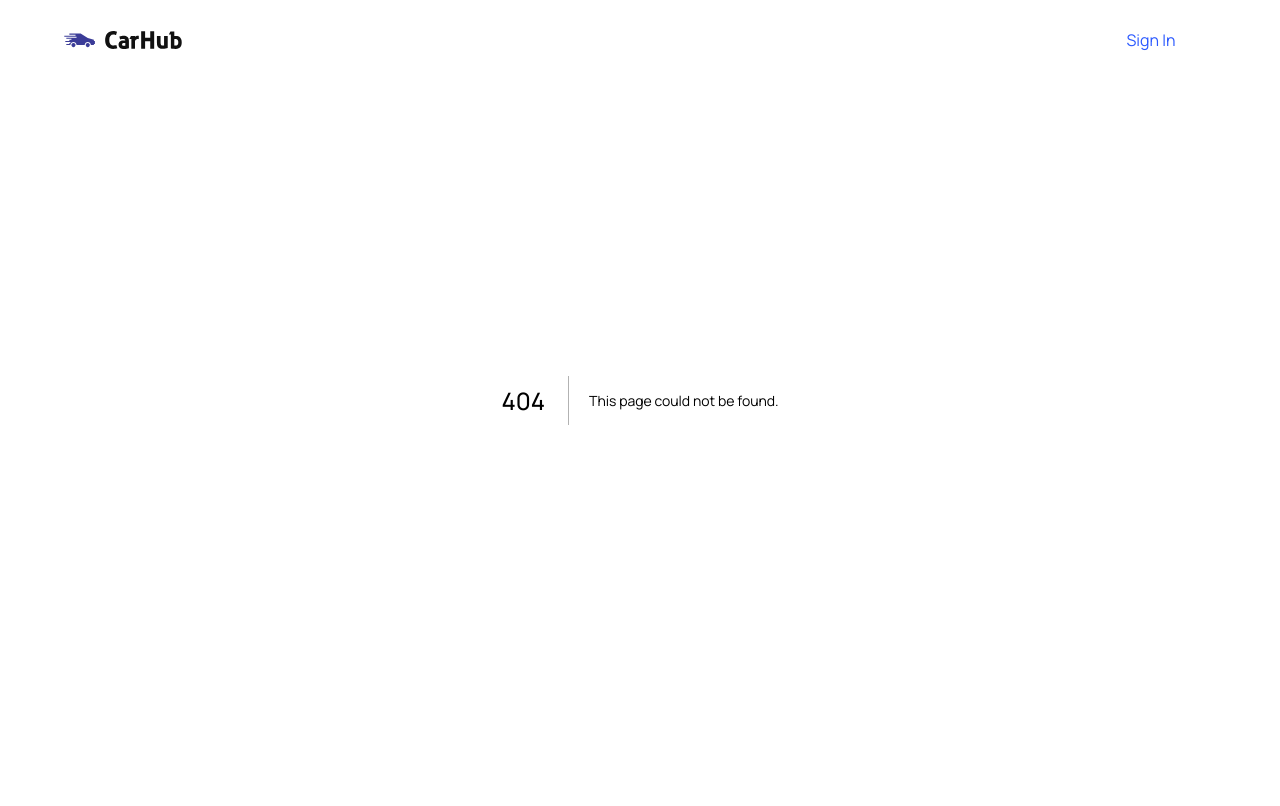
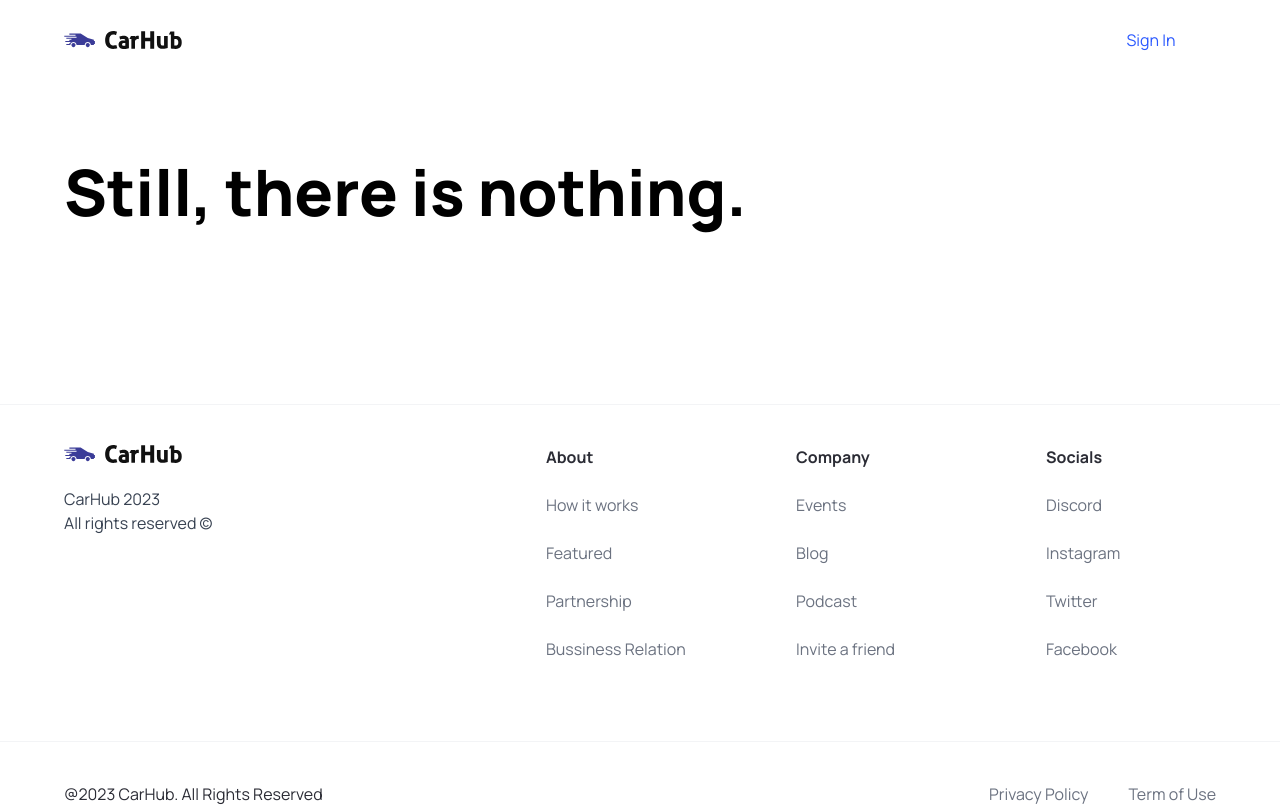
Before and after one commit to juanfacundotam/car_showcase, a Next.js app: page /construction/detail in a window 1280 px wide. Before the commit this address had no page. Shown: the top 806 px of the page. Built offline with nearby package versions, Linux system fonts and the light colour scheme.

Commit message:
Create page.tsx

```diff
--- /dev/null
+++ b/app/construction/detail/page.tsx
@@ -0,0 +1,13 @@
+import React from "react";
+
+const Detail = () => {
+  return (
+    <div className="hero">
+      <div className="flex-1 pt-36 padding-x pb-36">
+        <h1 className="hero__title">Still, there is nothing.</h1>
+      </div>
+    </div>
+  );
+};
+
+export default Detail;
```
